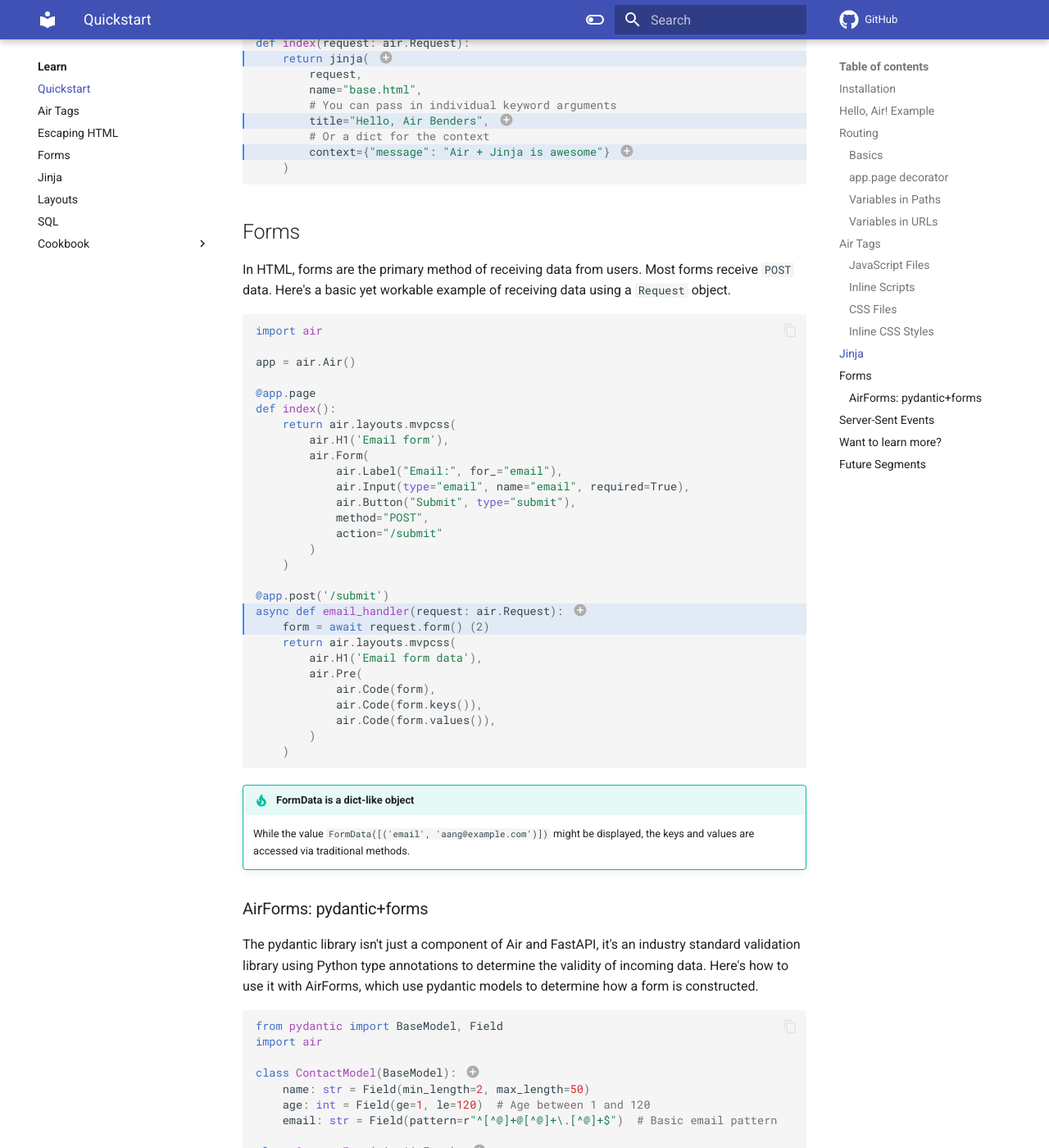
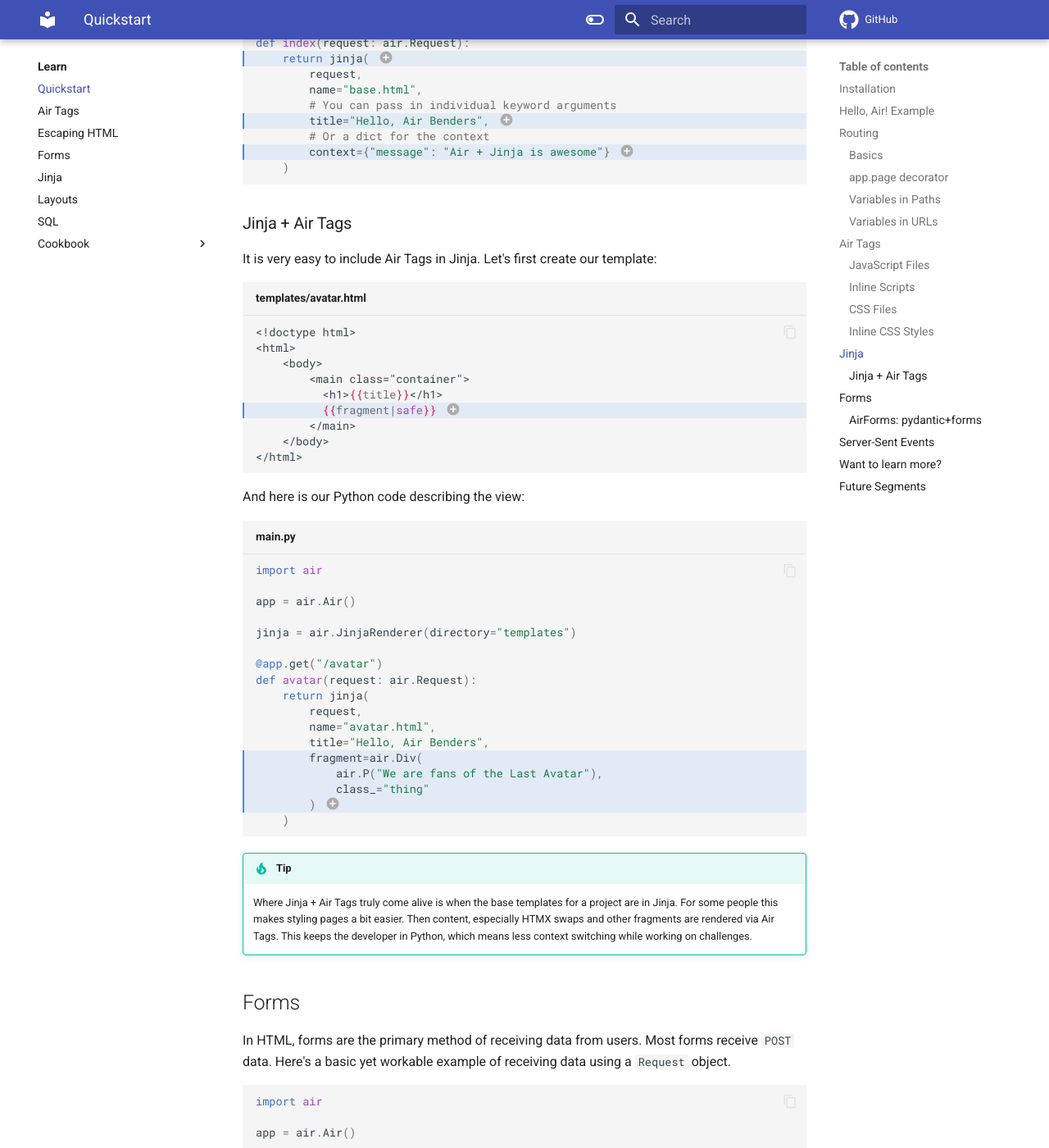
Before and after one commit to feldroy/air, an MkDocs documentation site: the page built from docs/learn/quickstart.md, in a window 1280 px wide and 1400 px high, scrolled down 6054 px. Shown: the whole window at 82% size. Built offline with MkDocs 1.6.1 and Material for MkDocs 9.7.7, drawn with Linux system fonts in a browser that asks for light colours; comment, search, counter and statistics services are not loaded; some of the changed text lies outside the part shown.

Commit message:
Show Jinja + Air Tag

````diff
--- a/docs/learn/quickstart.md
+++ b/docs/learn/quickstart.md
@@ -267,7 +267,7 @@ In addition to Air Tags, Air supports Jinja natively. In addition to being great
 
 Here's a simple Jinja template:
 
-```jinja title="templates/base.html"
+```html+jinja title="templates/base.html"
 <!doctype html>
 <html>
     <body>
@@ -306,6 +306,54 @@ def index(request: air.Request):
 2. Air automatically handles turning the `jinja` response into an HTML response.
 3. Individual keyword arguments for values can be passed, these are added to the Jinja template's context dictionary.
 4. This is the standard Jinja context dictionary, which is added to each template.
+
+### Jinja + Air Tags
+
+It is very easy to include Air Tags in Jinja. Let's first create our template:
+
+```jinja title="templates/avatar.html"  hl_lines="6"
+<!doctype html>
+<html>
+    <body>
+        <main class="container">
+          <h1>{{title}}</h1>
+          {{fragment|safe}} {# (1)! #}
+        </main>
+    </body>
+</html>
+```
+
+1. The `safe` filter is necessary for using Air Tags in Jinja. This has security implications, so be careful what content you allow.
+
+And here is our Python code describing the view:
+
+```python title="main.py"  hl_lines="13-16"
+import air
+
+app = air.Air()
+
+jinja = air.JinjaRenderer(directory="templates")
+
+@app.get("/avatar")
+def avatar(request: air.Request):
+    return jinja(
+        request,
+        name="avatar.html",
+        title="Hello, Air Benders",
+        fragment=air.Div(
+            air.P("We are fans of the Last Avatar"),
+            class_="thing"
+        ) #(1)!
+    )
+```
+
+1. We can pass Air Tags into the context of a Jinja template.
+
+!!! tip
+
+    Where Jinja + Air Tags truly come alive is when the base templates for a project are in Jinja. For some people this makes styling pages a bit easier. Then content, especially HTMX swaps and other fragments are rendered via Air Tags. This keeps the developer in Python, which means less context switching while working on challenges.
+
+
 
 ## Forms
 
````
